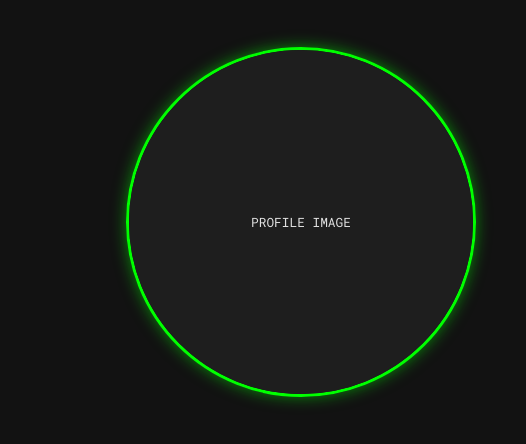
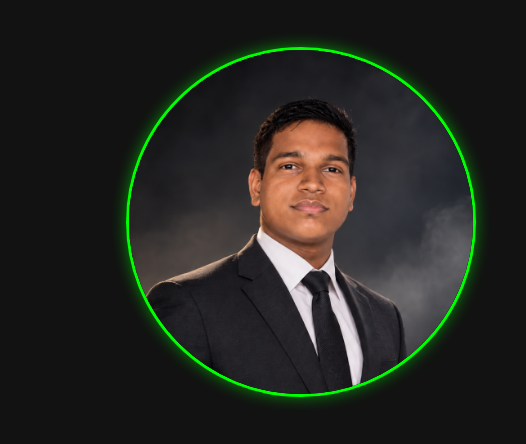
Before and after one commit to Abhiram-ARS/Abhiram-ARS, a plain HTML site: page index.html in a window 1280 px wide. Shown: the part 286-730 px from the top of the page, 754-1280 px from the left. Drawn offline with Linux system fonts and the light colour scheme.

Commit message:
Update index.html

```diff
--- a/index.html
+++ b/index.html
@@ -526,7 +526,7 @@
                 </div>
 
                 <div class="profile-photo">
-                    <img src="web_data/ars5.png" alt="Photo">
+                    <img src="web_data/ars6.png" alt="Photo">
                 </div>
             </div>
         </section>
```
